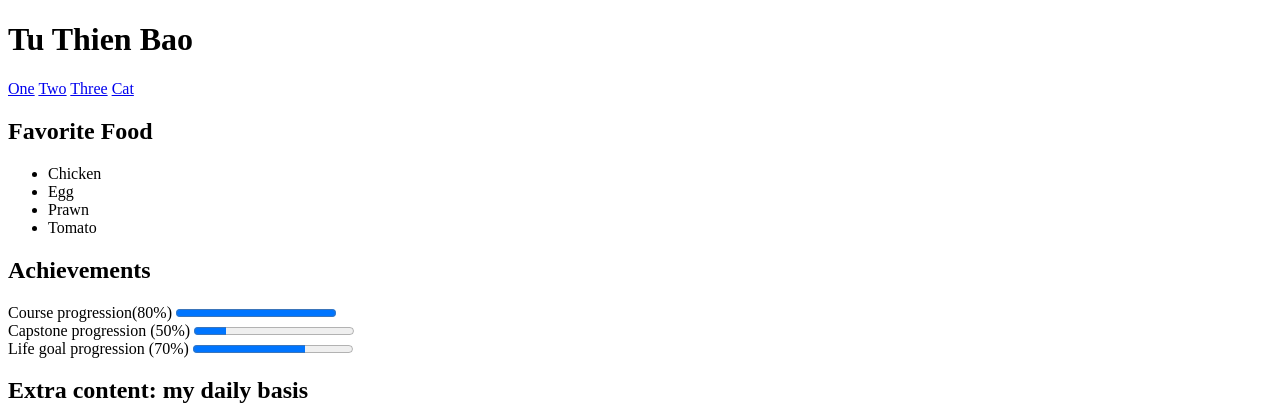
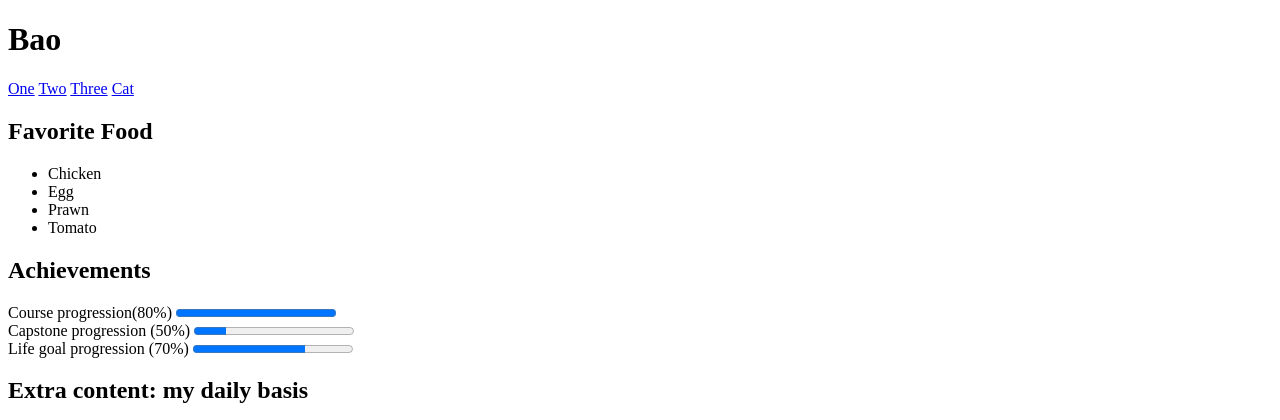
Before and after one commit to WickyPlays/thienbao860.github.io, a plain HTML site: page index.html in a window 1280 px wide. Shown: the top 420 px of the page. Drawn offline with Linux system fonts and the light colour scheme.

Commit message:
Update index.html

```diff
--- a/index.html
+++ b/index.html
@@ -5,7 +5,7 @@
 		<title>First website</title>
 	</head>
 	<body>
-        <h1>Tu Thien Bao</h1>
+        <h1>Bao</h1>
         <nav>
             <a href="https://www.youtube.com/watch?v=dQw4w9WgXcQ" target="_blank">One</a>
             <a href="https://www.youtube.com/watch?v=dQw4w9WgXcQ" target="_blank">Two</a>
```
